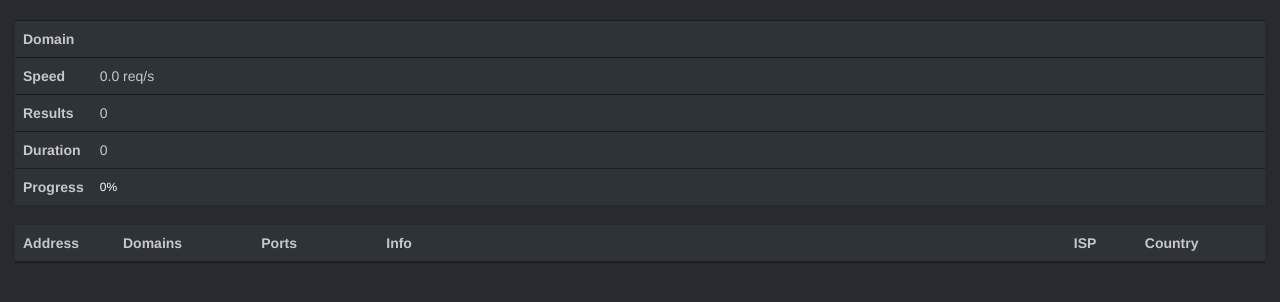
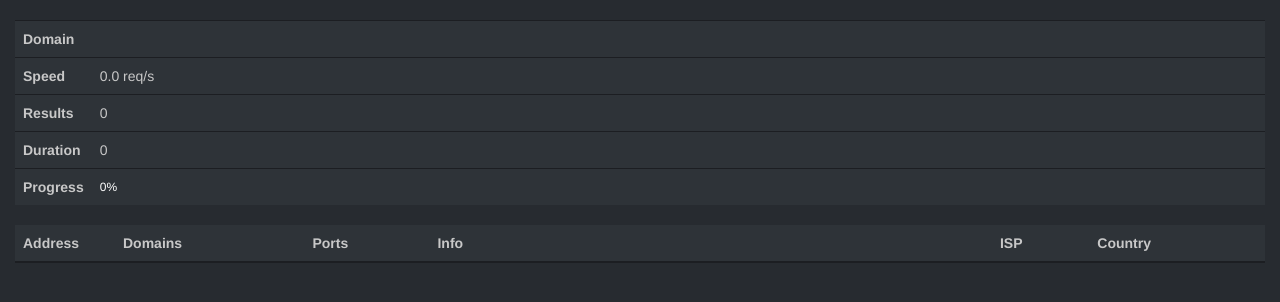
Before and after one commit to evilsocket/xray, a plain HTML site: page static/index.html in a window 1280 px wide. Drawn offline with Linux system fonts and the light colour scheme; no server answers.

Commit message:
Decreased Info column width.

```diff
--- a/static/index.html
+++ b/static/index.html
@@ -60,7 +60,7 @@
             <th width="8%">Address</th>
             <th>Domains</th>
             <th width="10%">Ports</th>
-            <th width="55%">Info</th>
+            <th width="45%">Info</th>
             <th>ISP</th>
             <th>Country</th>
           </tr>
```
